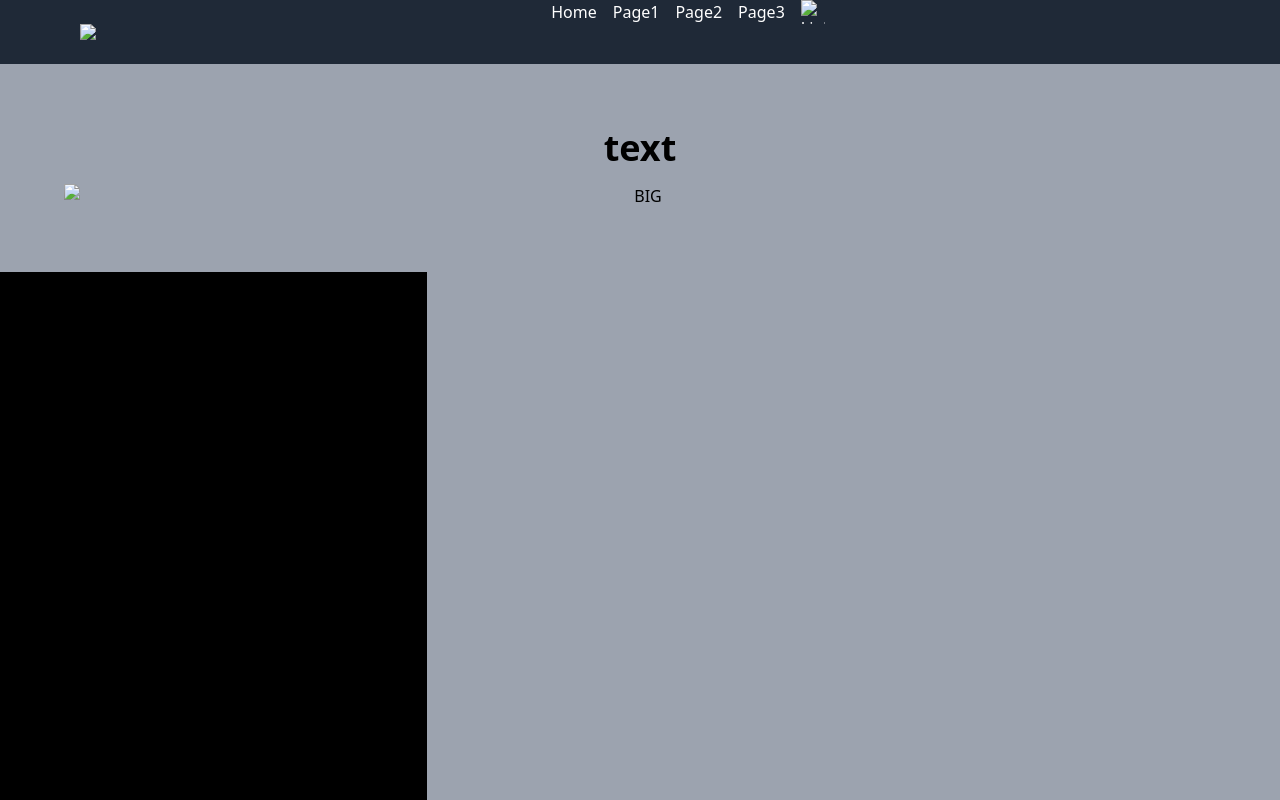
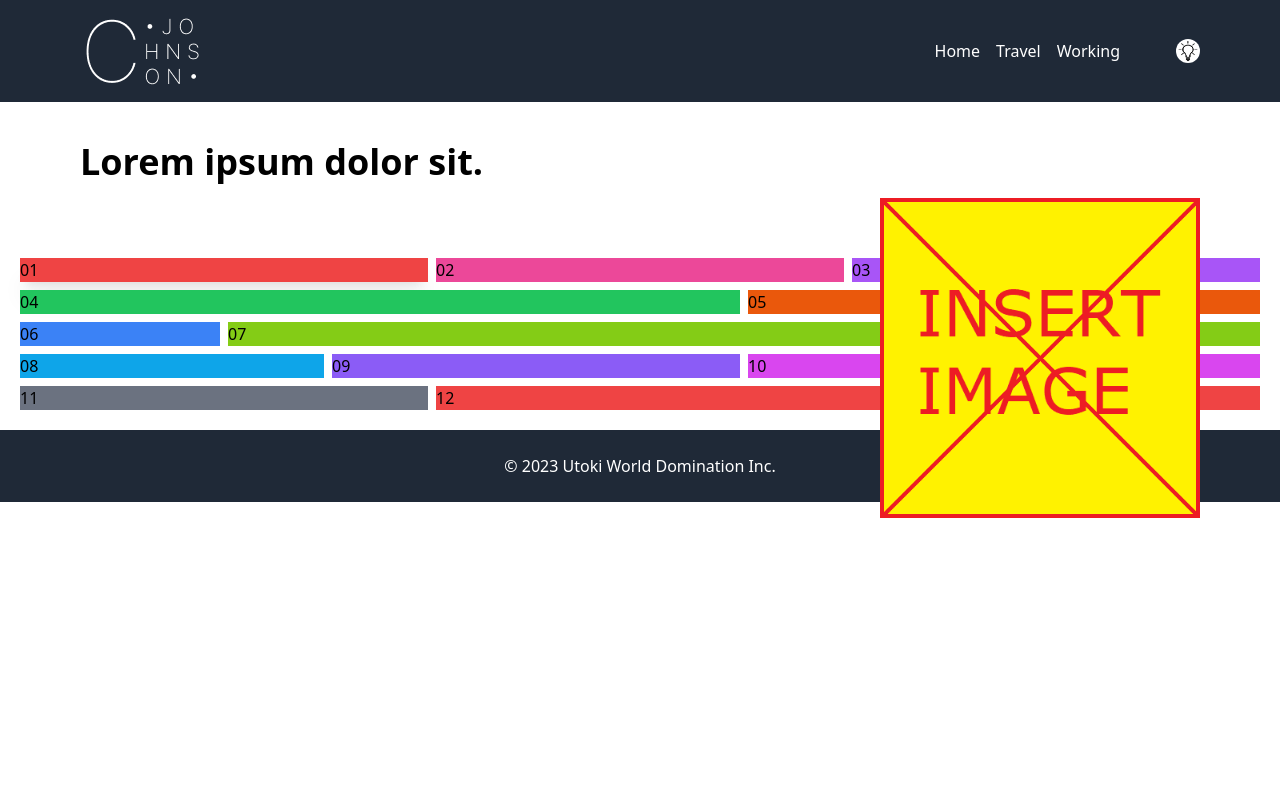
Before and after one commit to Craigj915/fantastic-octo-waffle, a plain HTML site: page index.html in a window 1280 px wide. Shown: the top 800 px of the page. Drawn offline with nearby package versions, Linux system fonts and the light colour scheme.

Commit message:
Added Index.html #1

```diff
--- a/index.html
+++ b/index.html
@@ -5,66 +5,73 @@
     <meta name="viewport" content="width=device-width, initial-scale=1.0" />
     <title>Utoki World Domination Inc.</title>
 
-    <link
-      href="https://cdn.jsdelivr.net/npm/tailwindcss@2.2.15/dist/tailwind.min.css"
-      rel="stylesheet"
-    />
+    <script src="https://cdn.tailwindcss.com"></script>
 
+    <link href="input.css" rel="stylesheet" />
   </head>
-  <body class="bg-gray-400">
     <!-- Navigation Bar -->
-    <nav class="sticky top-0 bg-gray-800 pl-20 text-white">
+    <header>
+      <nav class="top-0 w-full bg-gray-800 pl-20 text-white">
         <div class="container flex justify-between items-center">
-        <a href="index.html">
-          <img src="logo.png"/>
+          <a href="index.html" class="pl-30">
+            <img src="Assets/logo.png" />
           </a>
-        <ul class="mx-auto flex space-x-4">
-          <li><a href="" class="hover:text-gray-300 hover:underline">Home</a></li>
+          <ul
+            class="mx-auto absolute right-40 flex md:flex-row flex-col space-x-4"
+          >
             <li>
-            <a href=".html" class="hover:text-gray-300 hover:underline">Page1</a>
-          </li>
-          <li><a href=".html" class="hover:text-pink-500 hover:underline">Page2</a></li>
-          <li>
-            <a href=".html" class="hover:text-cyan-400 hover:underline-offset-4"->Page3</a>
+              <a href="index.html" class="nav hover:text-cyan-200">Home</a>
             </li>
             <li>
-            <button class="bg-cyan-800">
-              <img src="light-bulb.png" alt="Light Bulb" class="w-6 h-6" />
-            </button>
+              <a href="Travel.html" class="nav hover:text-cyan-200">Travel</a>
+            </li>
+            <li>
+              <a href="Working.html" class="nav hover:text-cyan-200">Working</a>
             </li>
           </ul>
+          <button class="mx-auto absolute right-20 fle-wrap bg-white rounded-full hover:bg-yellow-300">
+            <img src="Assets/light-bulb.png" alt="Light Bulb" class="w-6 h-6" />
+          </button>
         </div>
       </nav>
+    </header>
+
+
+  <body class="bg-white">
 
     <!-- Home Page -->
-    <section id="home" class="p-16 text-center">
-      <div class="container mx-auto">
-        <h1 class="text-4xl font-bold mb-4">text</h1>
-        <img src="" alt="BIG"/>
+    <section id="home" class="px-20 py-10 text-left">
+      <div>
+        <h1 class="text-4xl font-bold mb-4">Lorem ipsum dolor sit.</h1>
+        <img
+          src="Assets/Image.png"
+          alt="BIG"
+          class="absolute right-20 w-80 h-80"
+        />
       </div>
     </section>
 
-<section>
-  <p class="pl-60 w-1/3 bg-black text-cyan-300">
-    Lorem ipsum dolor sit, amet consectetur adipisicing elit. Non eveniet quod provident cupiditate libero ratione voluptates impedit nisi vitae ab! Quis voluptas porro sapiente soluta reprehenderit quibusdam ducimus eum atque unde debitis, deserunt aliquam assumenda esse ullam excepturi recusandae incidunt eligendi, adipisci obcaecati, similique dolor odit omnis. Non quis itaque ad modi quibusdam voluptates commodi est saepe, cum, quae quos ullam perspiciatis laudantium harum earum? Saepe ea maxime adipisci molestias deserunt vel molestiae, ad iste distinctio officia ex laudantium iusto laborum, necessitatibus sunt iure tempora fuga, doloremque deleniti natus aperiam reiciendis magnam quas. Delectus, quod? Ipsum quo sequi voluptatem voluptates unde nobis impedit est id odit ad repudiandae optio ex aliquid doloremque, ea culpa. Possimus quia aliquid provident velit ullam omnis eum voluptatibus dolores eius molestias reprehenderit nihil quae, tempora voluptas sed sunt iure vitae qui, non distinctio ab nobis cupiditate perferendis. Cum pariatur repellat cupiditate nemo? Iusto perferendis odio eius facere, enim, recusandae adipisci eum accusantium dicta veniam ad molestiae, tenetur necessitatibus! Dolores, sit magnam minima neque veritatis blanditiis quae soluta quidem repellat deserunt reprehenderit magni iusto distinctio id a ullam autem error eaque. Voluptates, itaque consequuntur alias ipsum accusamus, ullam ut neque placeat et id laudantium voluptatum deserunt.
-  </p>
+    <section class="py-5 px-5 grid grid-cols-12 gap-2 grid-rows-4">
+      <div class="col-span-4 shadow-xl bg-red-500">01</div>
+      <div class="col-span-4 bg-pink-500">02</div>
+      <div class="col-span-4 bg-purple-500">03</div>
+      <div class="col-span-7 bg-green-500">04</div>
+      <div class="col-span-5 bg-orange-600">05</div>
+      <div class="col-span-2 bg-blue-500">06</div>
+      <div class="col-span-10 bg-lime-500">07</div>
+      <div class="col-span-3 bg-sky-500">08</div>
+      <div class="col-span-4 bg-violet-500">09</div>
+      <div class="col-span-5 bg-fuchsia-500">10</div>
+      <div class="col-span-4 bg-gray-500">11</div>
+      <div class="col-span-8 bg-red-500">12</div>
     </section>
 
-<section>
-  <p class="text-left mx-auto py-60 w-1/3 text-white">
-    Lorem ipsum dolor sit, amet consectetur adipisicing elit. Non eveniet quod provident cupiditate libero ratione voluptates impedit nisi vitae ab! Quis voluptas porro sapiente soluta reprehenderit quibusdam ducimus eum atque unde debitis, deserunt aliquam assumenda esse ullam excepturi recusandae incidunt eligendi, adipisci obcaecati, similique dolor odit omnis. Non quis itaque ad modi quibusdam voluptates commodi est saepe, cum, quae quos ullam perspiciatis laudantium harum earum? Saepe ea maxime adipisci molestias deserunt vel molestiae, ad iste distinctio officia ex laudantium iusto laborum, necessitatibus sunt iure tempora fuga, doloremque deleniti natus aperiam reiciendis magnam quas. Delectus, quod? Ipsum quo sequi voluptatem voluptates unde nobis impedit est id odit ad repudiandae optio ex aliquid doloremque, ea culpa. Possimus quia aliquid provident velit ullam omnis eum voluptatibus dolores eius molestias reprehenderit nihil quae, tempora voluptas sed sunt iure vitae qui, non distinctio ab nobis cupiditate perferendis. Cum pariatur repellat cupiditate nemo? Iusto perferendis odio eius facere, enim, recusandae adipisci eum accusantium dicta veniam ad molestiae, tenetur necessitatibus! Dolores, sit magnam minima neque veritatis blanditiis quae soluta quidem repellat deserunt reprehenderit magni iusto distinctio id a ullam autem error eaque. Voluptates, itaque consequuntur alias ipsum accusamus, ullam ut neque placeat et id laudantium voluptatum deserunt.
-  </p>
-</section>
-
-<section>
-  <p class="text-left mx-auto w-1/3 text-white">
-    Lorem ipsum dolor sit, amet consectetur adipisicing elit. Non eveniet quod provident cupiditate libero ratione voluptates impedit nisi vitae ab! Quis voluptas porro sapiente soluta reprehenderit quibusdam ducimus eum atque unde debitis, deserunt aliquam assumenda esse ullam excepturi recusandae incidunt eligendi, adipisci obcaecati, similique dolor odit omnis. Non quis itaque ad modi quibusdam voluptates commodi est saepe, cum, quae quos ullam perspiciatis laudantium harum earum? Saepe ea maxime adipisci molestias deserunt vel molestiae, ad iste distinctio officia ex laudantium iusto laborum, necessitatibus sunt iure tempora fuga, doloremque deleniti natus aperiam reiciendis magnam quas. Delectus, quod? Ipsum quo sequi voluptatem voluptates unde nobis impedit est id odit ad repudiandae optio ex aliquid doloremque, ea culpa. Possimus quia aliquid provident velit ullam omnis eum voluptatibus dolores eius molestias reprehenderit nihil quae, tempora voluptas sed sunt iure vitae qui, non distinctio ab nobis cupiditate perferendis. Cum pariatur repellat cupiditate nemo? Iusto perferendis odio eius facere, enim, recusandae adipisci eum accusantium dicta veniam ad molestiae, tenetur necessitatibus! Dolores, sit magnam minima neque veritatis blanditiis quae soluta quidem repellat deserunt reprehenderit magni iusto distinctio id a ullam autem error eaque. Voluptates, itaque consequuntur alias ipsum accusamus, ullam ut neque placeat et id laudantium voluptatum deserunt.
-  </p>
-</section>
 
     <!-- Footer -->
-    <footer class="mx-auto absolute-bottom bg-gray-800 text-white py-6">
-      <div class="container mx-auto text-center">&copy; 2023 Utoki World Domination Inc.</div>
+    <footer class="bottom-0 w-full bg-gray-800 text-white py-6">
+      <div class="container mx-auto text-center">
+        &copy; 2023 Utoki World Domination Inc.
+      </div>
     </footer>
   </body>
 </html>
--- /dev/null
+++ b/input.css
@@ -0,0 +1,5 @@
+.nav:hover{
+    border-bottom: 2px solid cyan;
+    padding-bottom: 5px;
+    transition-duration: 0.3s;
+}
```
Also changed, not shown: Assets/Image.png (added), Assets/light-bulb.png (added), Assets/logo.png (added). Lines whose indentation alone changed are shown as unchanged.
